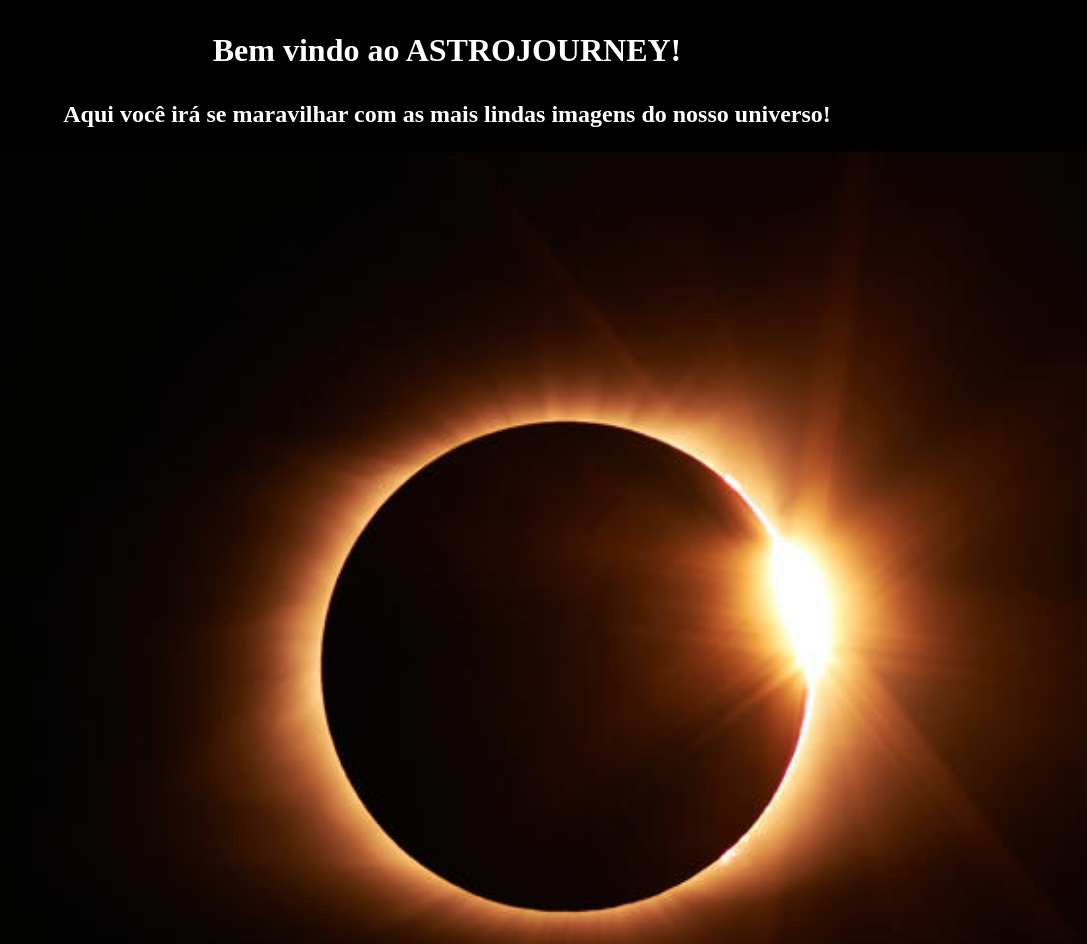
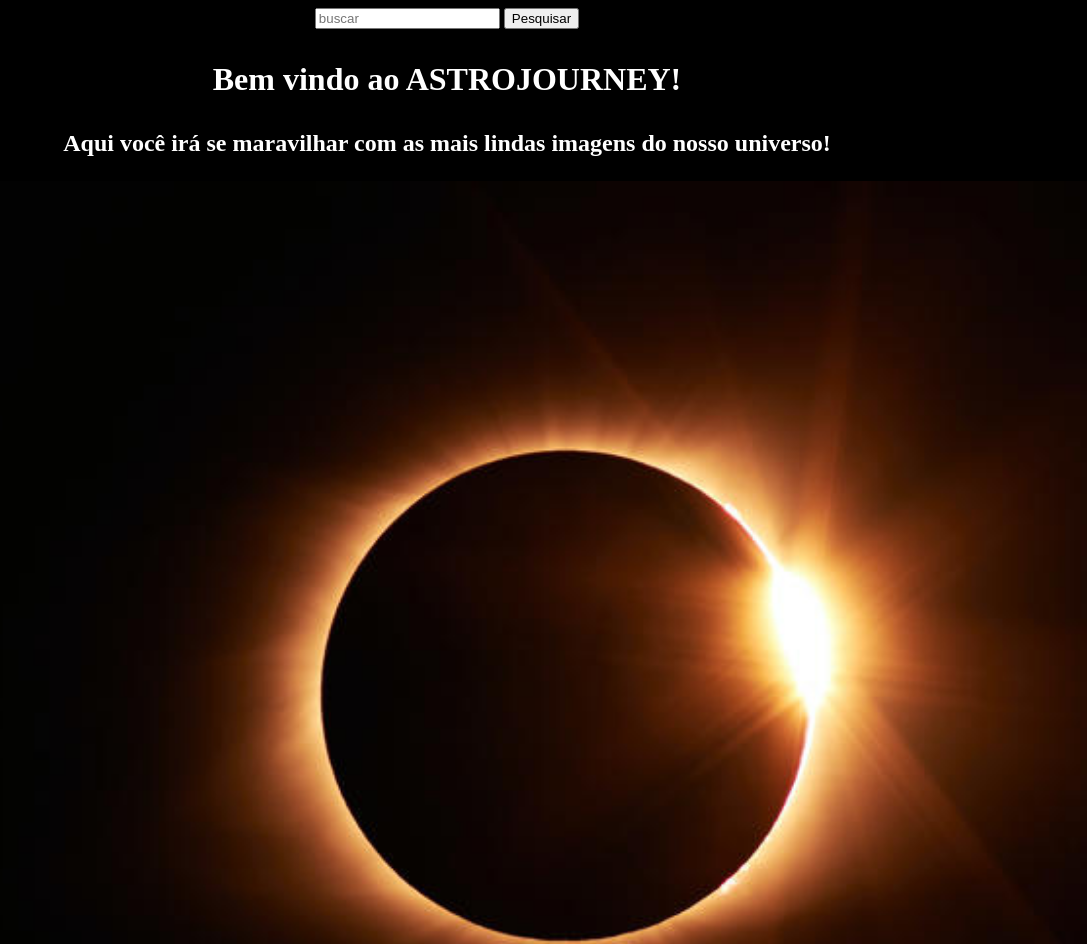
Before and after one commit to GValle-17/PROGRAMA-AO-ASTROJOURNEY, a plain HTML site: page index.html in a window 1280 px wide. Shown: the top 944 px of the page, without its empty margins (193-1280 px from the left). Drawn offline with Linux system fonts and the light colour scheme.

Commit message:
Add files via upload

```diff
--- a/index.html
+++ b/index.html
@@ -10,6 +10,11 @@
     </head>
 
     <body>
+        <header class="cabeçalho">
+            <div>
+                <input type="text" id="textbusca" placeholder="buscar"> <button>Pesquisar</button>
+            </div>
+        </header>
         <h1>
             <p style="color: white;">
             Bem vindo ao ASTROJOURNEY!
```
